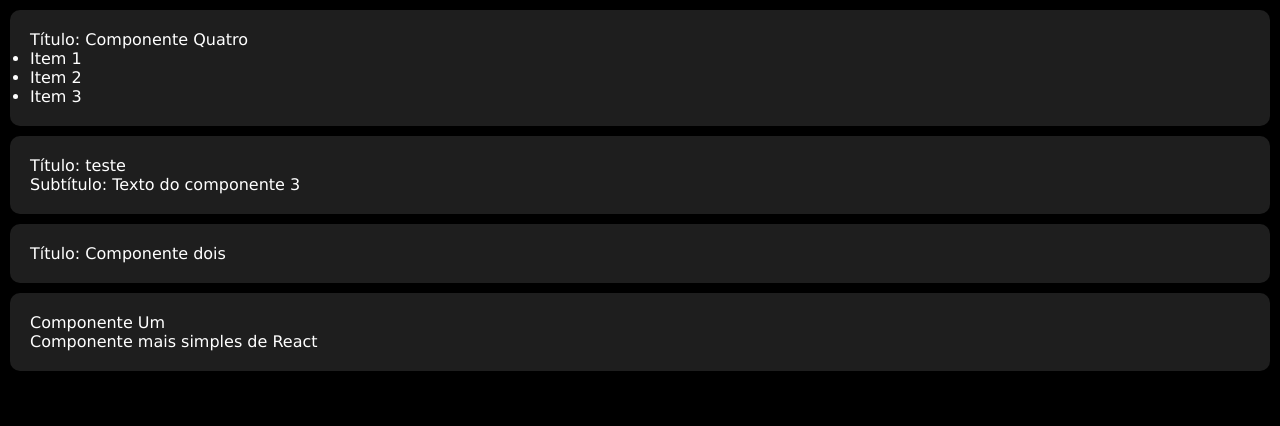
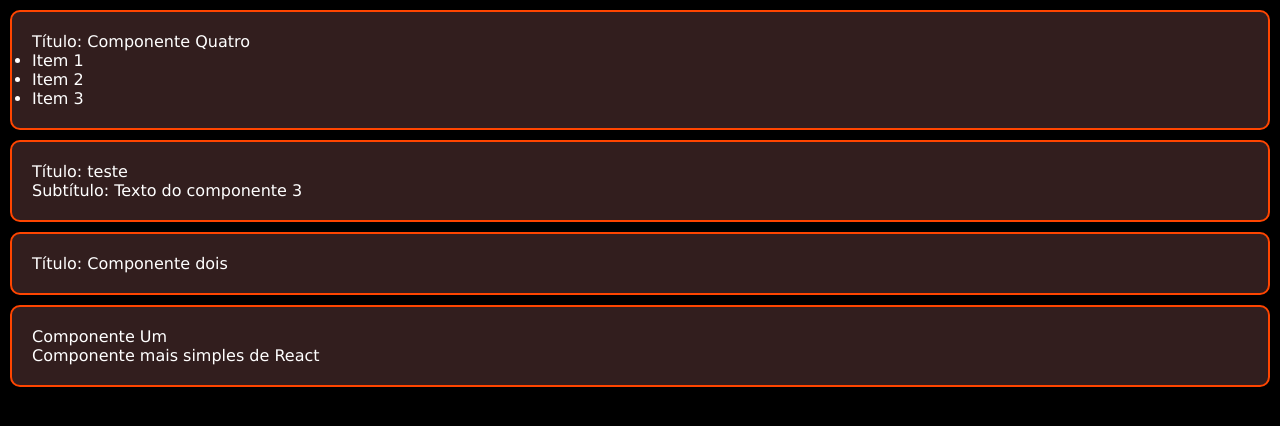
Before and after one commit to lijealso/react-components, a React (Create React App) app: page / in a window 1280 px wide. Shown: the top 426 px of the page. Built offline with nearby package versions, Linux system fonts and the light colour scheme.

Commit message:
add border

```diff
--- a/src/App.css
+++ b/src/App.css
@@ -12,8 +12,9 @@ body {
 }
 
 .componente {
-    background-color: rgb(30, 30, 30);
+    background-color: rgb(50, 30, 30);
     margin: 10px;
     padding: 20px;
     border-radius: 10px;
+    border: 2px solid orangered;
 }
```
